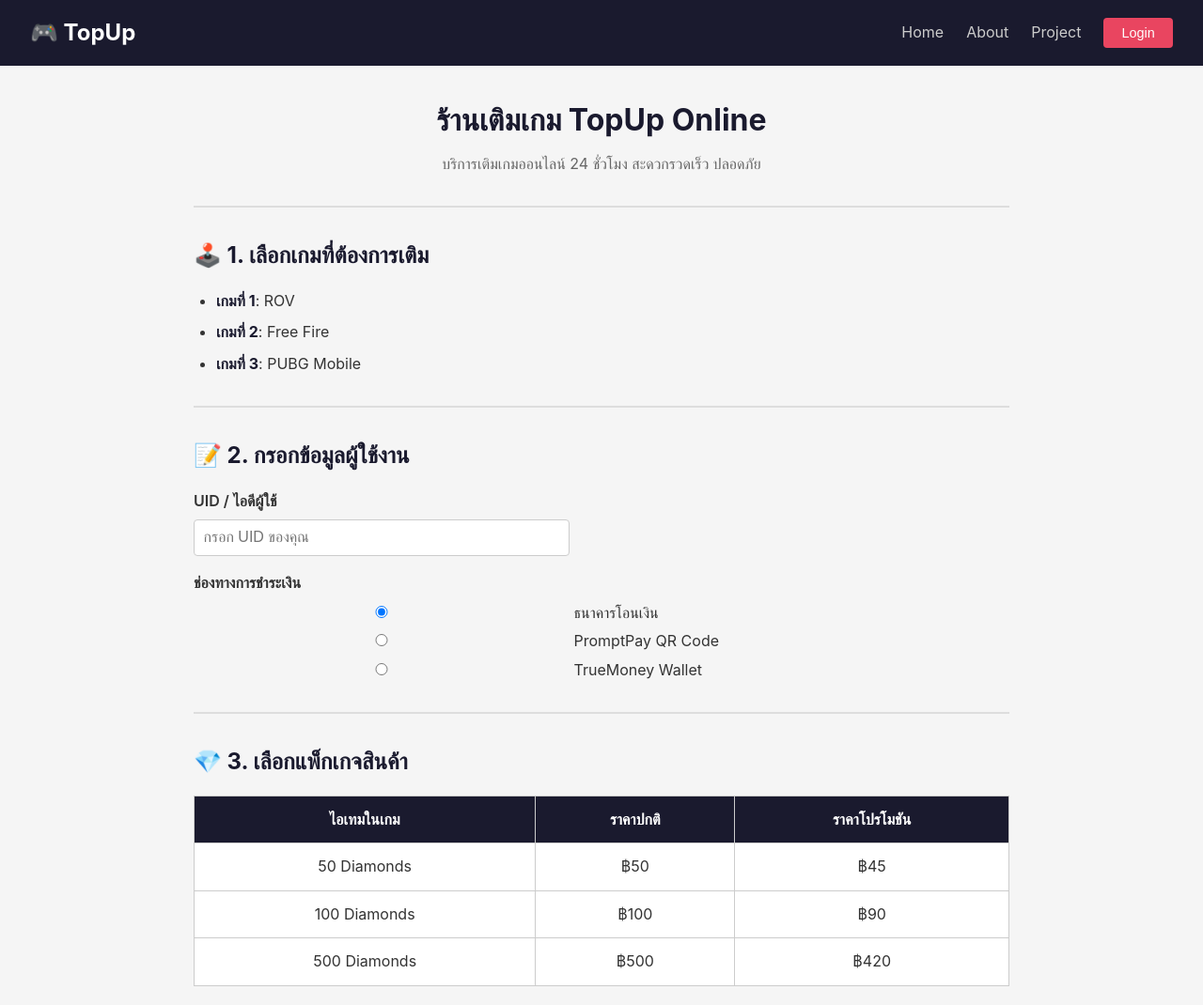
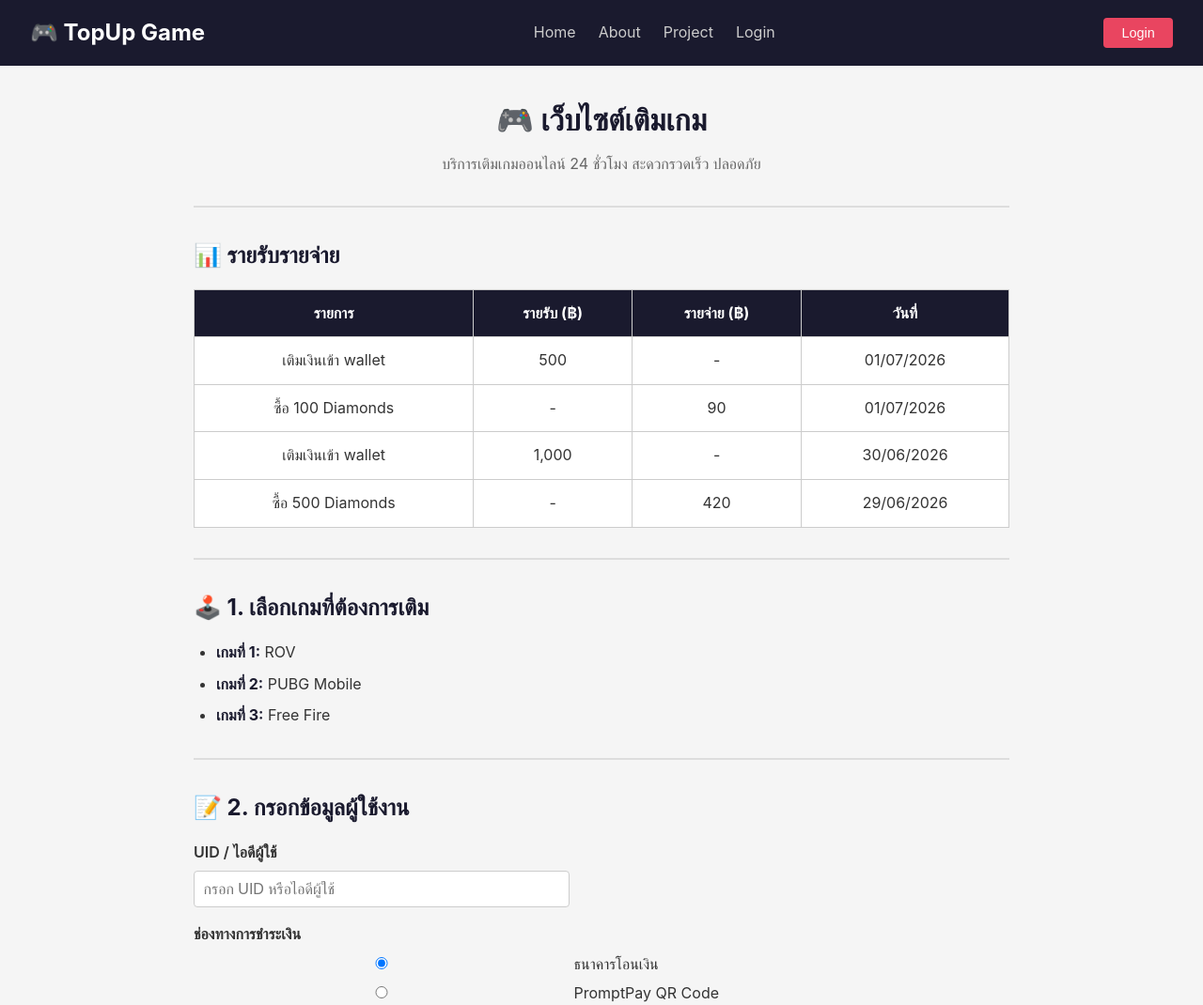
Before and after one commit to drimmonline/jsd13-week01-first-meet-git, a plain HTML site: page index.html in a window 1280 px wide. Shown: the top 1070 px of the page at 94% size. Drawn offline with Linux system fonts and the light colour scheme.

Commit message:
second commit

```diff
--- a/index.html
+++ b/index.html
@@ -1,54 +1,110 @@
 <!DOCTYPE html>
 <html lang="th">
 <head>
-    <meta charset="UTF-8">
-    <meta name="viewport" content="width=device-width, initial-scale=1.0">
-    <title>ร้านเติมเกมออนไลน์</title>
-    <link rel="stylesheet" href="style.css">
+  <meta charset="UTF-8" />
+  <meta name="viewport" content="width=device-width, initial-scale=1.0" />
+  <title>เว็บไซต์เติมเกม</title>
+  <link rel="stylesheet" href="style.css" />
 </head>
 <body>
 
   <nav class="navbar">
-        <div class="logo">🎮 TopUp</div>
+    <div class="logo">🎮 TopUp Game</div>
     <ul class="nav-links">
       <li><a href="#">Home</a></li>
       <li><a href="#">About</a></li>
       <li><a href="#">Project</a></li>
-            <li><button class="btn-login">Login</button></li>
+      <li><a href="#">Login</a></li>
     </ul>
+    <button class="btn-login">Login</button>
   </nav>
 
   <div class="container">
 
-        <h1>ร้านเติมเกม TopUp Online</h1>
+    <h1>🎮 เว็บไซต์เติมเกม</h1>
     <p class="subtitle">บริการเติมเกมออนไลน์ 24 ชั่วโมง สะดวกรวดเร็ว ปลอดภัย</p>
 
-        <hr>
+    <hr />
+
+    <h2>📊 รายรับรายจ่าย</h2>
+    <table>
+      <thead>
+        <tr>
+          <th>รายการ</th>
+          <th>รายรับ (฿)</th>
+          <th>รายจ่าย (฿)</th>
+          <th>วันที่</th>
+        </tr>
+      </thead>
+      <tbody>
+        <tr>
+          <td>เติมเงินเข้า wallet</td>
+          <td>500</td>
+          <td>-</td>
+          <td>01/07/2026</td>
+        </tr>
+        <tr>
+          <td>ซื้อ 100 Diamonds</td>
+          <td>-</td>
+          <td>90</td>
+          <td>01/07/2026</td>
+        </tr>
+        <tr>
+          <td>เติมเงินเข้า wallet</td>
+          <td>1,000</td>
+          <td>-</td>
+          <td>30/06/2026</td>
+        </tr>
+        <tr>
+          <td>ซื้อ 500 Diamonds</td>
+          <td>-</td>
+          <td>420</td>
+          <td>29/06/2026</td>
+        </tr>
+      </tbody>
+    </table>
+
+    <hr />
 
     <h2>🕹️ 1. เลือกเกมที่ต้องการเติม</h2>
     <ul class="game-list">
-            <li><strong>เกมที่ 1</strong>: ROV</li>
-            <li><strong>เกมที่ 2</strong>: Free Fire</li>
-            <li><strong>เกมที่ 3</strong>: PUBG Mobile</li>
+      <li><strong>เกมที่ 1:</strong> ROV</li>
+      <li><strong>เกมที่ 2:</strong> PUBG Mobile</li>
+      <li><strong>เกมที่ 3:</strong> Free Fire</li>
     </ul>
 
-        <hr>
+    <hr />
 
     <h2>📝 2. กรอกข้อมูลผู้ใช้งาน</h2>
     <div class="form-group">
       <label for="uid">UID / ไอดีผู้ใช้</label>
-            <input type="text" id="uid" placeholder="กรอก UID ของคุณ">
+      <input type="text" id="uid" placeholder="กรอก UID หรือไอดีผู้ใช้" />
     </div>
     <div class="form-group">
       <label>ช่องทางการชำระเงิน</label>
       <ul class="payment-options">
-                <li><label><input type="radio" name="payment" checked> ธนาคารโอนเงิน</label></li>
-                <li><label><input type="radio" name="payment"> PromptPay QR Code</label></li>
-                <li><label><input type="radio" name="payment"> TrueMoney Wallet</label></li>
+        <li>
+          <label>
+            <input type="radio" name="payment" value="bank" checked />
+            ธนาคารโอนเงิน
+          </label>
+        </li>
+        <li>
+          <label>
+            <input type="radio" name="payment" value="promptpay" />
+            PromptPay QR Code
+          </label>
+        </li>
+        <li>
+          <label>
+            <input type="radio" name="payment" value="truemoney" />
+            TrueMoney Wallet
+          </label>
+        </li>
       </ul>
     </div>
 
-        <hr>
+    <hr />
 
     <h2>💎 3. เลือกแพ็กเกจสินค้า</h2>
     <table>
@@ -78,10 +134,12 @@
       </tbody>
     </table>
 
-        <hr>
+    <hr />
 
     <blockquote>
-            ⚠️ <strong>หมายเหตุสำคัญ:</strong> กรุณาตรวจสอบ UID และชื่อตัวละครให้ถูกต้องก่อนกดปุ่มยืนยัน ทางเว็บจะไม่รับผิดชอบหากกรอกไอดีผิดพลาด
+      <strong>⚠️ หมายเหตุสำคัญ:</strong>
+      กรุณาตรวจสอบ UID และชื่อตัวละครให้ถูกต้องก่อนกดปุ่มยืนยัน
+      ทางเว็บจะไม่รับผิดชอบหากกรอกไอดีผิดพลาด
     </blockquote>
 
   </div>
```
Also changed, not shown: 1 other file. Lines whose indentation alone changed are shown as unchanged.
